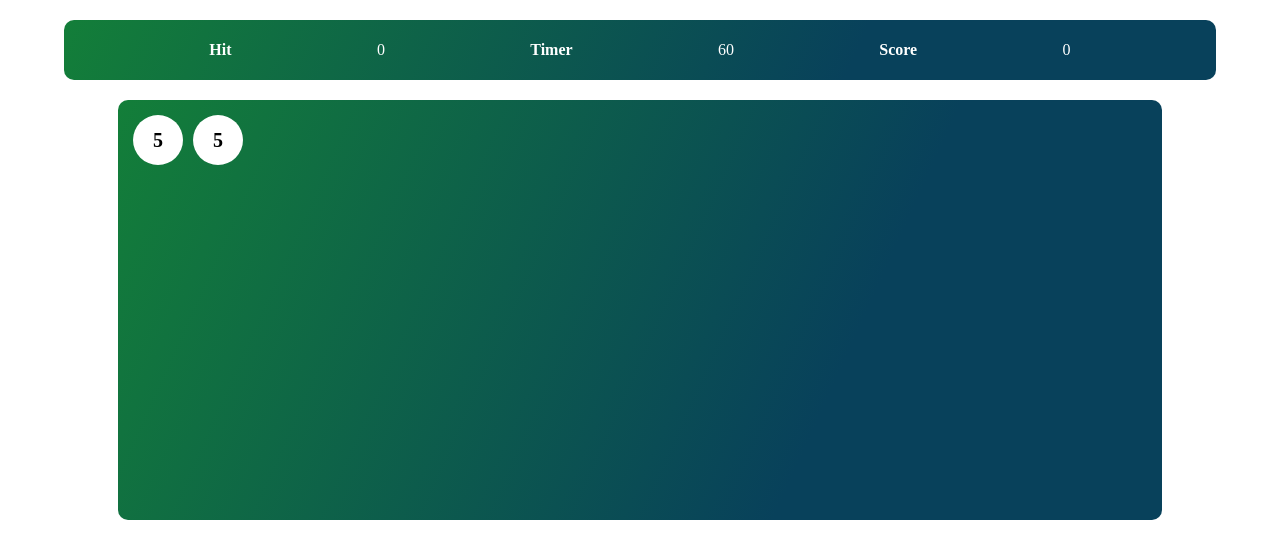
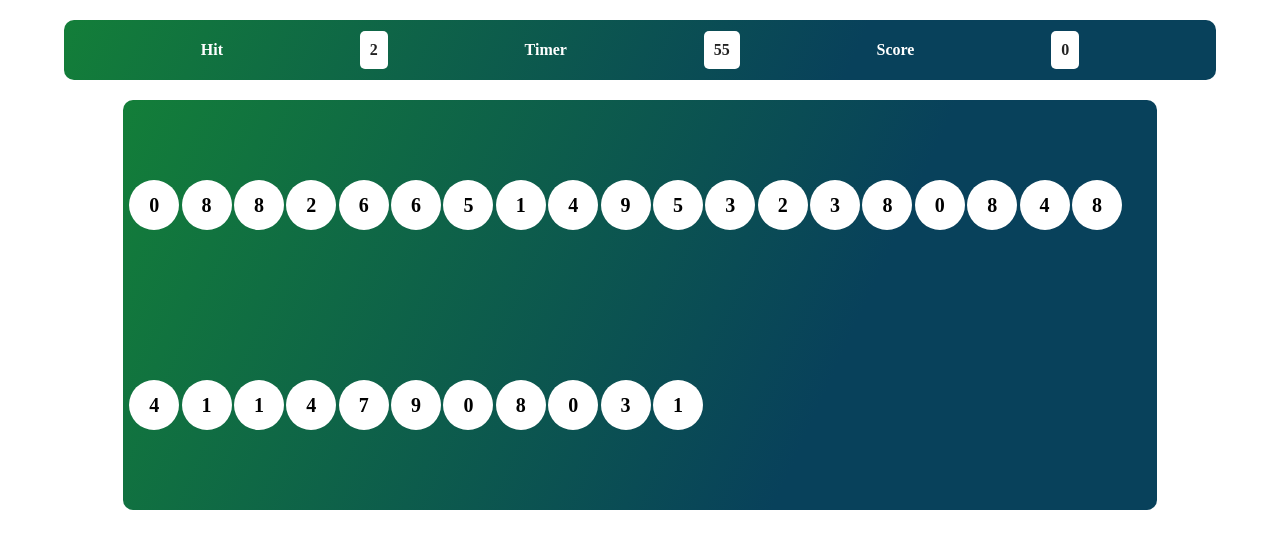
Before and after one commit to MaheshTechnicals/Buble-Game, a plain HTML site: page index.html in a window 1280 px wide. Drawn offline with Linux system fonts and the light colour scheme.

Commit message:
Hit and timer on

```diff
--- a/index.html
+++ b/index.html
@@ -12,26 +12,21 @@
 
   <div id="scorebord">
 
-    <h2>Hit</h2><span>0</span>
-    <h2>Timer</h2><span>60</span>
+    <h2>Hit</h2><span id="hit">0</span>
+    <h2>Timer</h2><span id="timer">60</span>
     <h2>Score</h2><span>0</span>
   </div>
 
 
   <div id="bublebox">
-    <div class="bubule">5
 
-    </div>
-    <div class="bubule">5
-
-    </div>
   </div>
 
 
 
 
 
-
+  <script src="main.js"></script>
 </body>
 
 </html>
--- /dev/null
+++ b/main.js
@@ -0,0 +1,45 @@
+let time = 60;
+let score = 0;
+
+let mkbuble = () => {
+
+  for (var i = 0; i < 30; i++) {
+    let rn = Math.floor(Math.random() * 10)
+    let a = `<div class="bubule">${rn}</div>`
+    document.querySelector("#bublebox").innerHTML += a
+  }
+}
+
+let hitgen = () => {
+
+  let hitnumber = Math.floor(Math.random() * 10)
+
+  document.querySelector("#hit").textContent = hitnumber
+
+}
+
+
+let timer = () => {
+  let setTime = setInterval(() => {
+    time--
+
+    if (time == 0) {
+      clearInterval(setTime)
+      document.querySelector("#bublebox").innerHTML = `<h2>Your Score = ${score}`
+    }
+    document.querySelector("#timer").textContent = time
+
+  }, 1000)
+
+}
+
+
+
+
+
+
+
+
+hitgen()
+mkbuble()
+timer()
--- a/style.css
+++ b/style.css
@@ -32,11 +32,12 @@ h2 {
 
 #bublebox {
   display: flex;
-
+  flex-wrap: wrap;
   height: 400px;
   width: 80%;
   border-radius: 10px;
-  padding: 10px;
+  padding: 5px;
+  align-items: center;
   background: linear-gradient(114.3deg, rgb(19, 126, 57) 0.2%, rgb(8, 65, 91) 68.5%);
 }
 
@@ -50,8 +51,24 @@ h2 {
   align-items: center;
   justify-content: center;
   font-size: 20px;
-  font-weight: 300px;
   font-weight: bold;
-  margin: 5px;
+  margin: 0.5px 1.2px;
+
+
 
 }
+
+
+.bubule:hover {
+  color: white;
+  cursor: pointer;
+  background: radial-gradient(circle at 12.3% 19.3%, rgb(85, 88, 218) 0%, rgb(95, 209, 249) 100.2%);
+}
+
+span {
+  padding: 10px;
+  background: white;
+  color: #222222;
+  border-radius: 5px;
+  font-weight: bold;
+}
```
